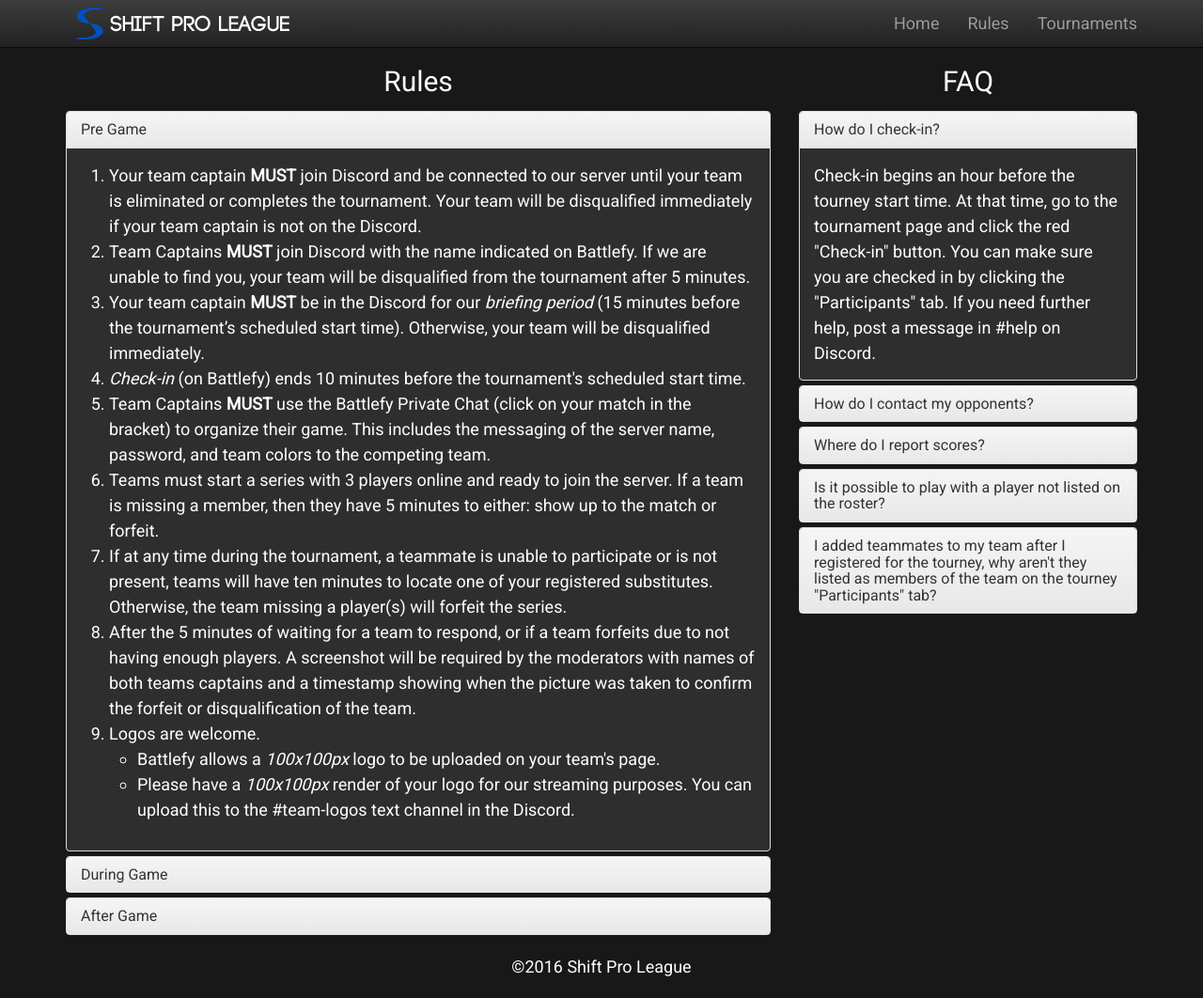
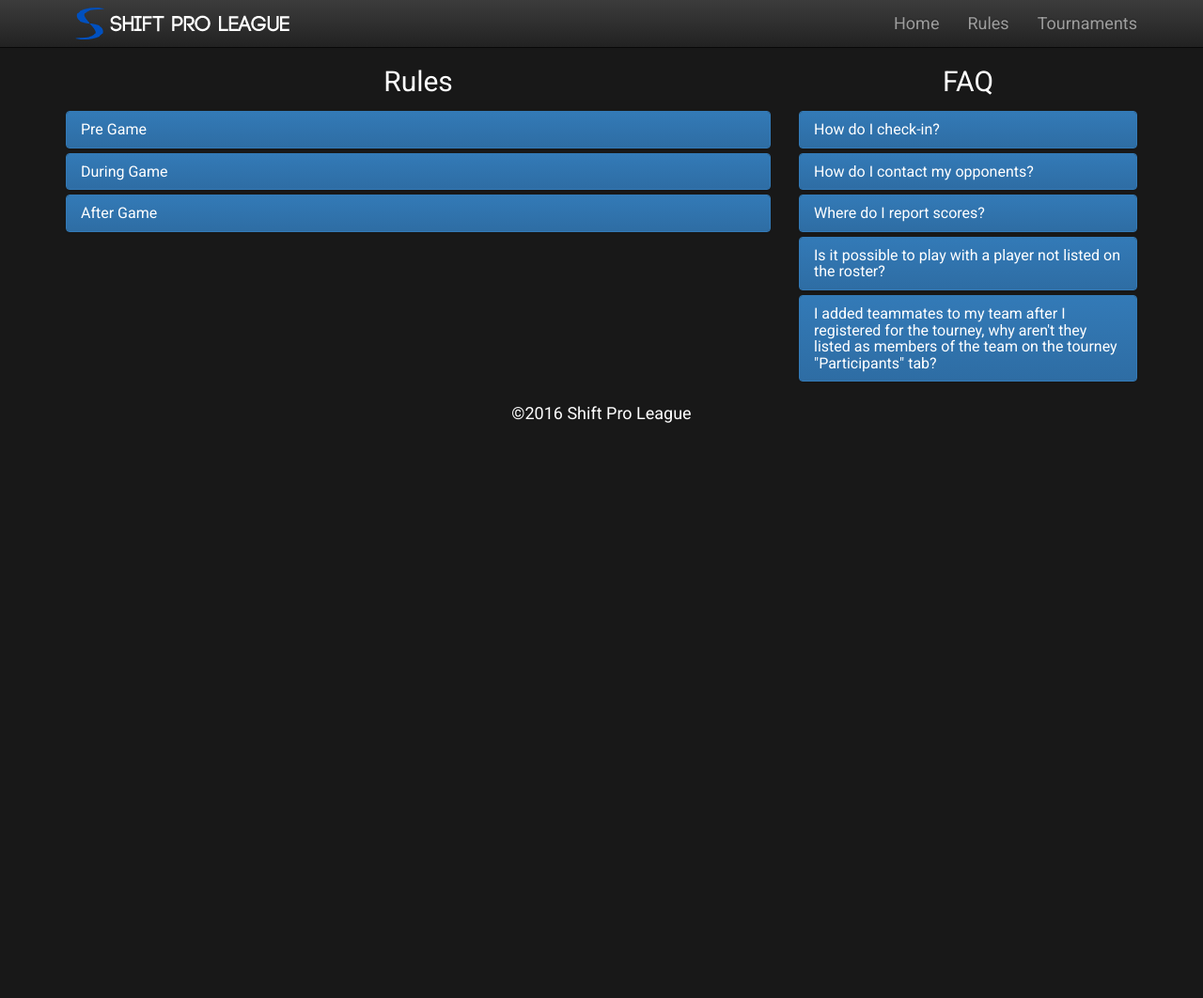
Before and after one commit to Alstedo/alstedo.github.io, a Jekyll site: the page built from rules.html, in a window 1280 px wide and 1062 px high. Shown: the whole window at 94% size. Built offline with Jekyll 4.4.1, drawn with Linux system fonts in a browser that asks for light colours.

Commit message:
tournament, faq, and rules coloring

```diff
--- a/_sass/_base.scss
+++ b/_sass/_base.scss
@@ -215,14 +215,14 @@ a.btn {
   color: $text-color;
 }
 
-table {
-  background-color: $background-color-light;
-}
+// table {
+//   background-color: $background-color-light;
+// }
 
 .table-hover tbody tr:hover td, .table-hover tbody tr:hover th {
   background-color: #9d9d9d;
 }
 
-.table-header {
-  background-color: $brand-color;
-}
+// .table-header {
+//   background-color: $brand-color;
+// }
--- a/css/main.scss
+++ b/css/main.scss
@@ -3,12 +3,6 @@
 ---
 @charset "utf-8";
 
-@font-face {
-font-family: 'Bebas Neue';
-font-style: normal;
-font-weight: normal;
-src: local('Bebas Neue'), url('../fonts/BebasNeue.woff') format('woff');
-}
 
 // Our variables
 // $base-font-family: 'Droid Sans', sans-serif;
--- a/rules.html
+++ b/rules.html
@@ -19,7 +19,7 @@ title: Rules
 
         <div class="panel-group" id="rules-accordion" role="tablist" aria-multiselectable="true">
 
-          <div class="panel panel-default">
+          <div class="panel panel-primary">
             <div class="panel-heading" role="tab" id="pre-heading">
               <h4 class="panel-title">
                 <a role="button" data-toggle="collapse" data-parent="#rules-accordion" href="#pre-collapse" aria-expanded="false" aria-controls="pre-collapse">
@@ -27,7 +27,7 @@ title: Rules
                 </a>
               </h4>
             </div>
-            <div id="pre-collapse" class="panel-collapse collapse in" role="tabpanel" aria-labelledby="pre-heading">
+            <div id="pre-collapse" class="panel-collapse collapse" role="tabpanel" aria-labelledby="pre-heading">
               <div class="panel-body">
                 <ol>
                   <li>Your team captain <b>MUST</b> join Discord and be connected to our server until your team is eliminated or completes the tournament.  Your team will be disqualified immediately if your team captain is not on the Discord.</li>
@@ -49,7 +49,7 @@ title: Rules
             </div>
           </div>
 
-          <div class="panel panel-default">
+          <div class="panel panel-primary">
             <div class="panel-heading" role="tab" id="during-heading">
               <h4 class="panel-title">
                 <a class="collapsed" role="button" data-toggle="collapse" data-parent="#rules-accordion" href="#during-collapse" aria-expanded="false" aria-controls="during-collapse">
@@ -60,8 +60,8 @@ title: Rules
             <div id="during-collapse" class="panel-collapse collapse" role="tabpanel" aria-labelledby="during-heading">
               <div class="panel-body">
                 <ol>
-                  <li>The default map for play is <b>DFH Stadium</b> unless otherwise agreed upon by both team captains.</li>
-                  <li>The default server for this tournament is <b>US East</b>. The server can be changed if agreed upon by both team captains.</li>
+                  <li>The default map for play is <b>DFH Stadium</b>. Both team captains must agree to a map change.</li>
+                  <li>The default server for this tournament is <b>US East</b>. Both team captains must agree to a server change.</li>
                   <li>The team on the "top" of the bracket will create the lobby (private match) for the series.</li>
                   <li>If the team being contacted does not reply within 5 minutes from the start of the round, they are immediately disqualified.</li>
                   <li>Teams are allowed to make substitutes <b>ONLY</b> between series. If any substitute is made during a series, that team will be disqualified.</li>
@@ -77,7 +77,7 @@ title: Rules
             </div>
           </div>
 
-          <div class="panel panel-default">
+          <div class="panel panel-primary">
             <div class="panel-heading" role="tab" id="after-heading">
               <h4 class="panel-title">
                 <a class="collapsed" role="button" data-toggle="collapse" data-parent="#rules-accordion" href="#after-collapse" aria-expanded="false" aria-controls="after-collapse">
@@ -118,7 +118,7 @@ title: Rules
 
         <div class="panel-group" id="faq-accordion" role="tablist" aria-multiselectable="true">
 
-          <div class="panel panel-default">
+          <div class="panel panel-primary">
             <div class="panel-heading" role="tab" id="q1-heading">
               <h4 class="panel-title">
                 <a role="button" data-toggle="collapse" data-parent="#faq-accordion" href="#q1-collapse" aria-expanded="false" aria-controls="q1-collapse">
@@ -126,14 +126,14 @@ title: Rules
                 </a>
               </h4>
             </div>
-            <div id="q1-collapse" class="panel-collapse collapse in" role="tabpanel" aria-labelledby="q1-heading">
+            <div id="q1-collapse" class="panel-collapse collapse" role="tabpanel" aria-labelledby="q1-heading">
               <div class="panel-body">
                 Check-in begins an hour before the tourney start time. At that time, go to the tournament page and click the red "Check-in" button. You can make sure you are checked in by clicking the "Participants" tab. If you need further help, post a message in #help on Discord.
               </div>
             </div>
           </div>
 
-          <div class="panel panel-default">
+          <div class="panel panel-primary">
             <div class="panel-heading" role="tab" id="q2-heading">
               <h4 class="panel-title">
                 <a class="collapsed" role="button" data-toggle="collapse" data-parent="#faq-accordion" href="#q2-collapse" aria-expanded="false" aria-controls="q2-collapse">
@@ -148,7 +148,7 @@ title: Rules
             </div>
           </div>
 
-          <div class="panel panel-default">
+          <div class="panel panel-primary">
             <div class="panel-heading" role="tab" id="q3-heading">
               <h4 class="panel-title">
                 <a class="collapsed" role="button" data-toggle="collapse" data-parent="#faq-accordion" href="#q3-collapse" aria-expanded="false" aria-controls="q3-collapse">
@@ -163,7 +163,7 @@ title: Rules
             </div>
           </div>
 
-          <div class="panel panel-default">
+          <div class="panel panel-primary">
             <div class="panel-heading" role="tab" id="q4-heading">
               <h4 class="panel-title">
                 <a class="collapsed" role="button" data-toggle="collapse" data-parent="#faq-accordion" href="#q4-collapse" aria-expanded="false" aria-controls="q4-collapse">
@@ -178,7 +178,7 @@ title: Rules
             </div>
           </div>
 
-          <div class="panel panel-default">
+          <div class="panel panel-primary">
             <div class="panel-heading" role="tab" id="q5-heading">
               <h4 class="panel-title">
                 <a class="collapsed" role="button" data-toggle="collapse" data-parent="#faq-accordion" href="#q5-collapse" aria-expanded="false" aria-controls="q5-collapse">
@@ -188,7 +188,15 @@ title: Rules
             </div>
             <div id="q5-collapse" class="panel-collapse collapse" role="tabpanel" aria-labelledby="q5-heading">
               <div class="panel-body">
-                Your Battlefy Rocket League team is separate from the team that is registered for the tourney. When you register for the tourney, it copies your current Battlefy team to the Participants list. If you add members to your team after you have registered, they won't be listed in the Participants list. The easiest solution is to leave the tourney and register again (only do this if the tourney is not full). You can also post a message in #help on Discord and a moderator will handle it.
+                <p>
+                  Your Battlefy Rocket League team is separate from the team that is registered for the tourney.
+                  When you register for the tourney, it copies your current Battlefy team to the Participants list.
+                  If you add members to your team after you have registered, they won't be listed in the Participants list.
+                </p>
+                <p>
+                  The easiest solution is to leave the tourney and register again (only do this if the tourney is not full).
+                  You can also post a message in #help on Discord and a moderator will handle it.
+                </p>
               </div>
             </div>
           </div>
--- a/tournaments.html
+++ b/tournaments.html
@@ -11,7 +11,7 @@ title: Tournaments
       <div class="panel panel-default">
 
       <table id="tournaments" class="table table-bordered table-hover">
-        <tr class="table-header">
+        <tr class="table-header bg-primary">
           <th>Tournament</th>
           <th>Region</th>
           <th id="date">Date</th>
```
Also changed, not shown: _sass/_layout.scss (+8 -0 lines), Gemfile.lock.
